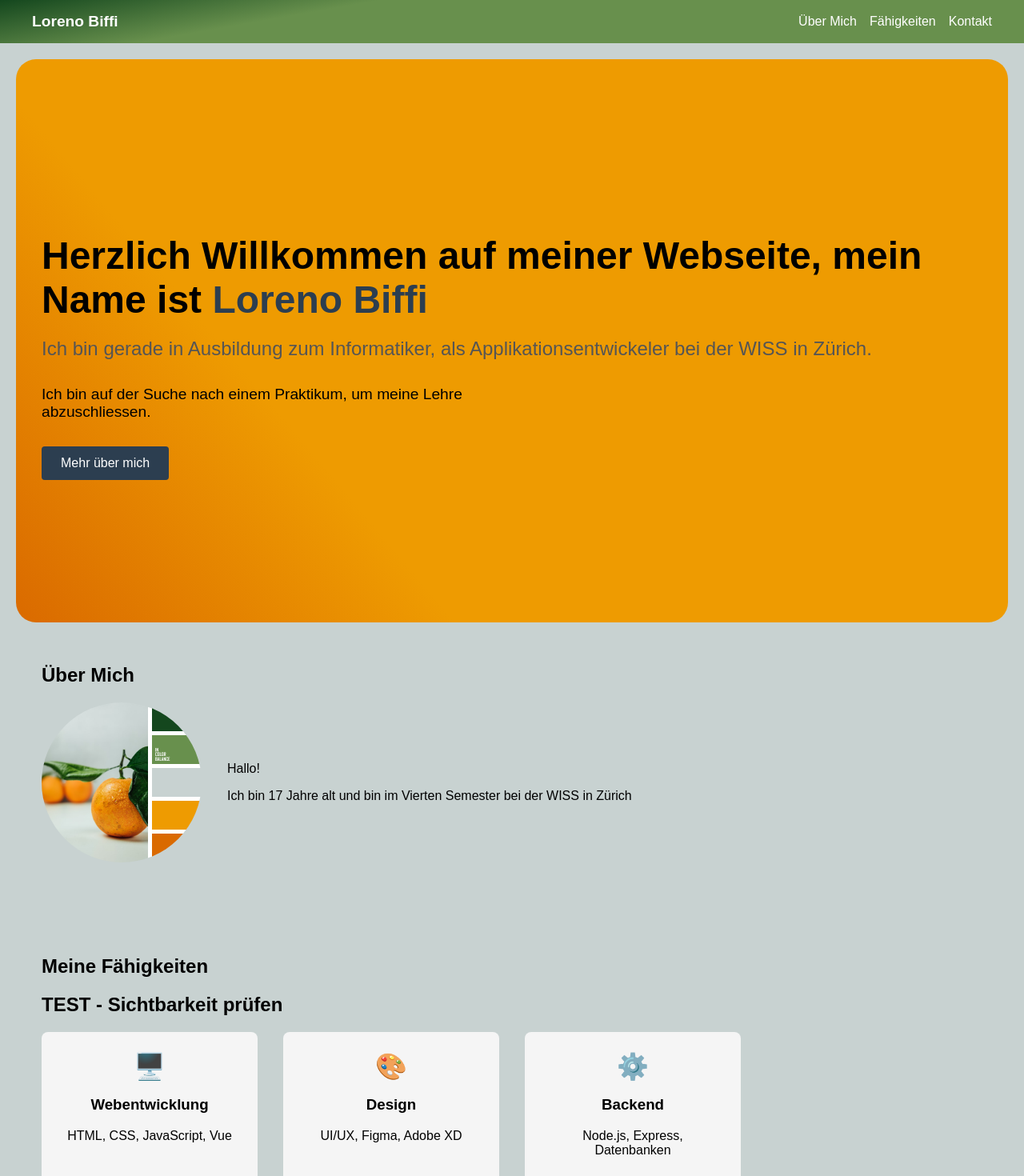
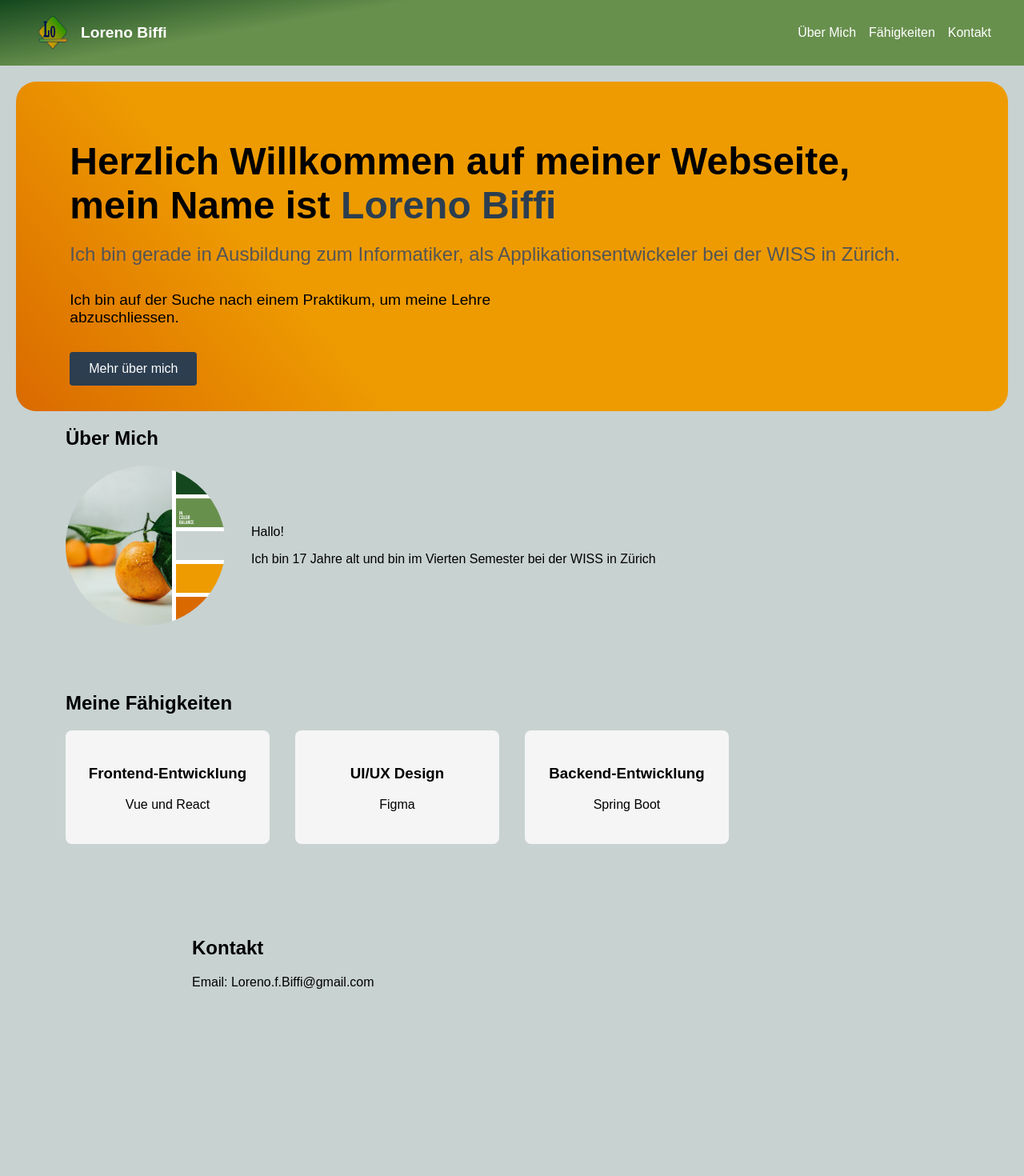
Before and after one commit to LorenoWiss/LorenoBiffiWebseite, a Vue app in the folder Bewerbungswebseite/: page /ueber-mich in a window 1280 px wide. Shown: the top 1470 px of the page at 80% size. After the commit the page ends 1305 px from the top, so only its background shows below. Built offline with nearby package versions, Linux system fonts and the light colour scheme.

Commit message:
Update No.1

```diff
--- a/Bewerbungswebseite/index.html
+++ b/Bewerbungswebseite/index.html
@@ -3,7 +3,8 @@
 <head>
   <meta charset="UTF-8">
   <meta name="viewport" content="width=device-width, initial-scale=1.0">
-  <title>Dein Portfolio</title>
+  <title>Loreno Biffi </title>
+  <link rel="icon" type="image/png" href="./src/assets/logo.png">
 </head>
 <body>
   <style>
--- a/Bewerbungswebseite/src/App.vue
+++ b/Bewerbungswebseite/src/App.vue
@@ -20,6 +20,7 @@ import Kontakt from '@/components/Kontakt.vue'
 export default {
   name: 'App',
   components: {
+    // eslint-disable-next-line vue/no-reserved-component-names
     Header,
     Einleitung,
     UeberMich,
--- a/Bewerbungswebseite/src/components/Einleitung.vue
+++ b/Bewerbungswebseite/src/components/Einleitung.vue
@@ -14,23 +14,24 @@
 
 <script>
 export default {
+  // eslint-disable-next-line vue/multi-word-component-names
   name: 'Introduction'
 }
 </script>
 
 <style scoped>
 .intro-section {
-  min-height: 80vh;
+  min-height: 30vh;
   display: flex;
-  align-items: center;
+  align-items: center auto;
   background: linear-gradient(50deg,#DA6A00, #EE9B01 30%);
   padding: 2rem;
   border-radius: 25px;
 }
 
 .intro-content {
-  max-width: 1200px;
-  margin: 0 auto;
+  max-width: 90%;
+padding-left: 3%;
 }
 
 h1 {
--- a/Bewerbungswebseite/src/components/Faehigkeiten.vue
+++ b/Bewerbungswebseite/src/components/Faehigkeiten.vue
@@ -1,7 +1,6 @@
 <template>
   <section class="skills-section">
     <h2>Meine Fähigkeiten</h2>
-     <h2>TEST - Sichtbarkeit prüfen</h2> <!-- Temporärer Test -->
     <div class="skills-grid">
       <div v-for="(skill, index) in skills" :key="index" class="skill-item">
         <div class="skill-icon">
@@ -21,9 +20,9 @@ export default {
   data() {
     return {
       skills: [
-        { name: 'Webentwicklung', icon: '🖥️', description: 'HTML, CSS, JavaScript, Vue' },
-        { name: 'Design', icon: '🎨', description: 'UI/UX, Figma, Adobe XD' },
-        { name: 'Backend', icon: '⚙️', description: 'Node.js, Express, Datenbanken' }
+        { name: 'Frontend-Entwicklung', icon: '', description: 'Vue und React' },
+        { name: 'UI/UX Design', icon: '', description: 'Figma' },
+        { name: 'Backend-Entwicklung', icon: '', description: 'Spring Boot' }
       ]
     }
   }
@@ -33,7 +32,7 @@ export default {
 <style scoped>
 
 .skills-section {
-  padding: 4rem 2rem; /* Mehr Platz */
+  padding: 4rem 5%; /* Mehr Platz */
   margin: 0 auto;
   position: relative; /* Für korrekte Positionierung */
   z-index: 1; /* Über anderen Elementen */
--- a/Bewerbungswebseite/src/components/Header.vue
+++ b/Bewerbungswebseite/src/components/Header.vue
@@ -1,7 +1,11 @@
 <template>
   <header class="header">
     <nav class="nav">
+      <div class="logo-container">
+        <!-- Profilbild -->
+      <img src="@/assets/logo.png" alt="Profilbild" class="profile-image">
       <a href="#start" class="logo">Loreno Biffi</a>
+      </div>
       <div class="nav-links">
         <a href="#ueber-mich">Über Mich</a>
         <a href="#faehigkeiten">Fähigkeiten</a>
@@ -26,11 +30,19 @@ export default {
 
 .nav {
   display: flex;
+  align-items: center;
+  max-width: auto;
+  margin:  auto;
   justify-content: space-between;
+  padding-left: 2%;
+  padding-right: 2%;
+
+}
+
+.logo-container {
+  display: flex;
   align-items: center;
-  max-width: 1200px;
-  margin: 0 auto;
-
+  margin-right: 2rem;
 }
 
 .logo {
@@ -44,9 +56,17 @@ export default {
   color: white;
   margin-left: 1rem;
   text-decoration: none;
+  justify-content: margin-left 20rem;
 }
 
 .nav-links a:hover {
   text-decoration: underline;
 }
+
+.profile-image {
+  width: 50px;
+  height: 50px;
+  border-radius: 50%;
+  margin-right: 10px;
+}
 </style>
--- a/Bewerbungswebseite/src/components/UeberMich.vue
+++ b/Bewerbungswebseite/src/components/UeberMich.vue
@@ -19,9 +19,9 @@ export default {
 
 <style scoped>
 .about-section {
-  padding: 2rem;
+  padding-left: 5%;
   max-width: 1200px;
-  margin: 0 auto;
+
 }
 
 .about-content {
```
Also changed, not shown: Bewerbungswebseite/src/assets/logo.png (added), Bewerbungswebseite/src/assets/logo.svg.
